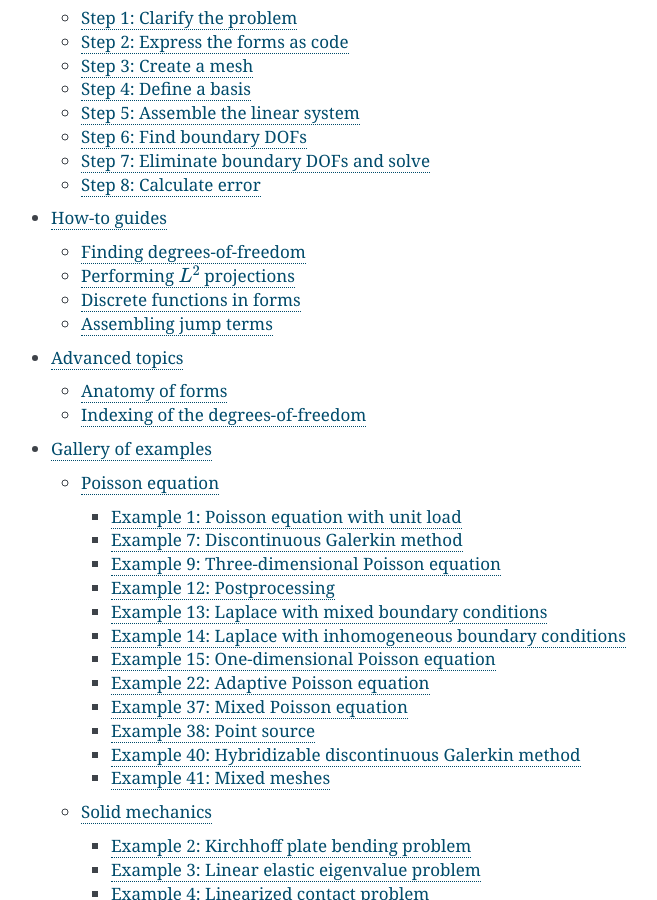
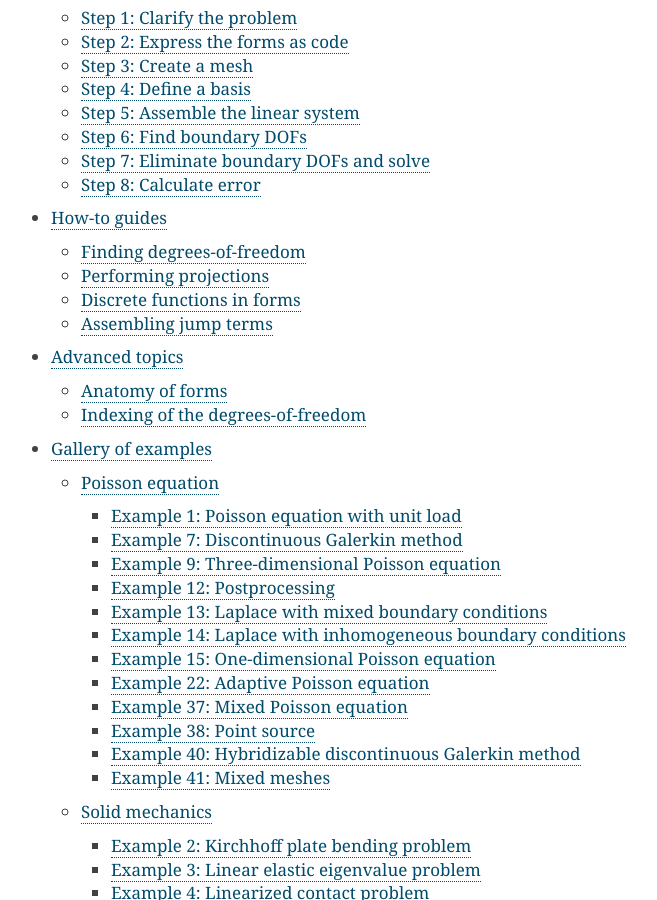
Before and after one commit to kinnala/scikit-fem, a Sphinx documentation site: the page built from docs/index.rst, in a window 1280 px wide and 900 px high, scrolled down 560 px. Shown: the whole window, without its empty margins (399-1056 px from the left). Built offline with Sphinx 7.4.7, drawn with Linux system fonts in a browser that asks for light colours.

Commit message:
Change title

```diff
--- a/docs/howto.rst
+++ b/docs/howto.rst
@@ -130,8 +130,8 @@ See :ref:`dofindexing` for more details.
 
 .. _l2proj:
 
-Performing :math:`L^2` projections
-==================================
+Performing projections
+======================
 
 We can use :math:`L^2` projection to find discrete counterparts of functions or
 transform from one finite element basis to another.  Suppose we have
```
